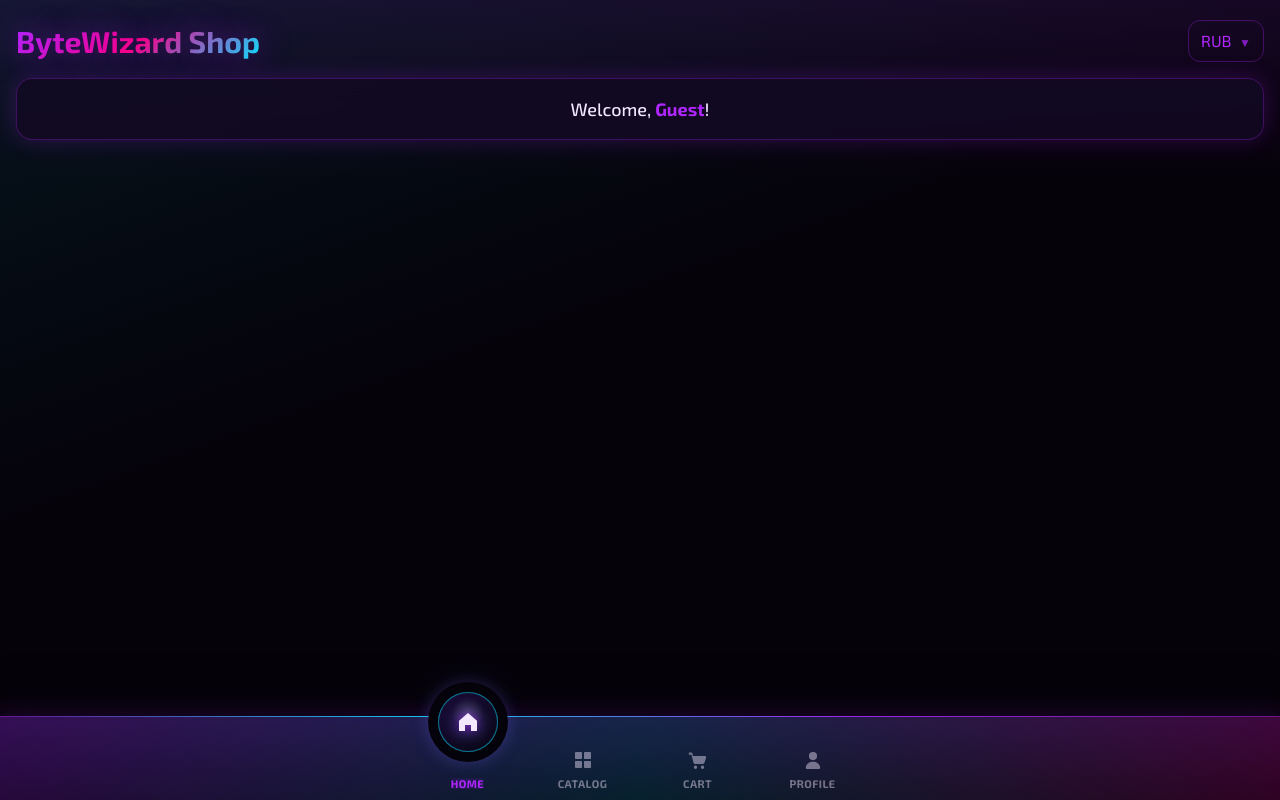
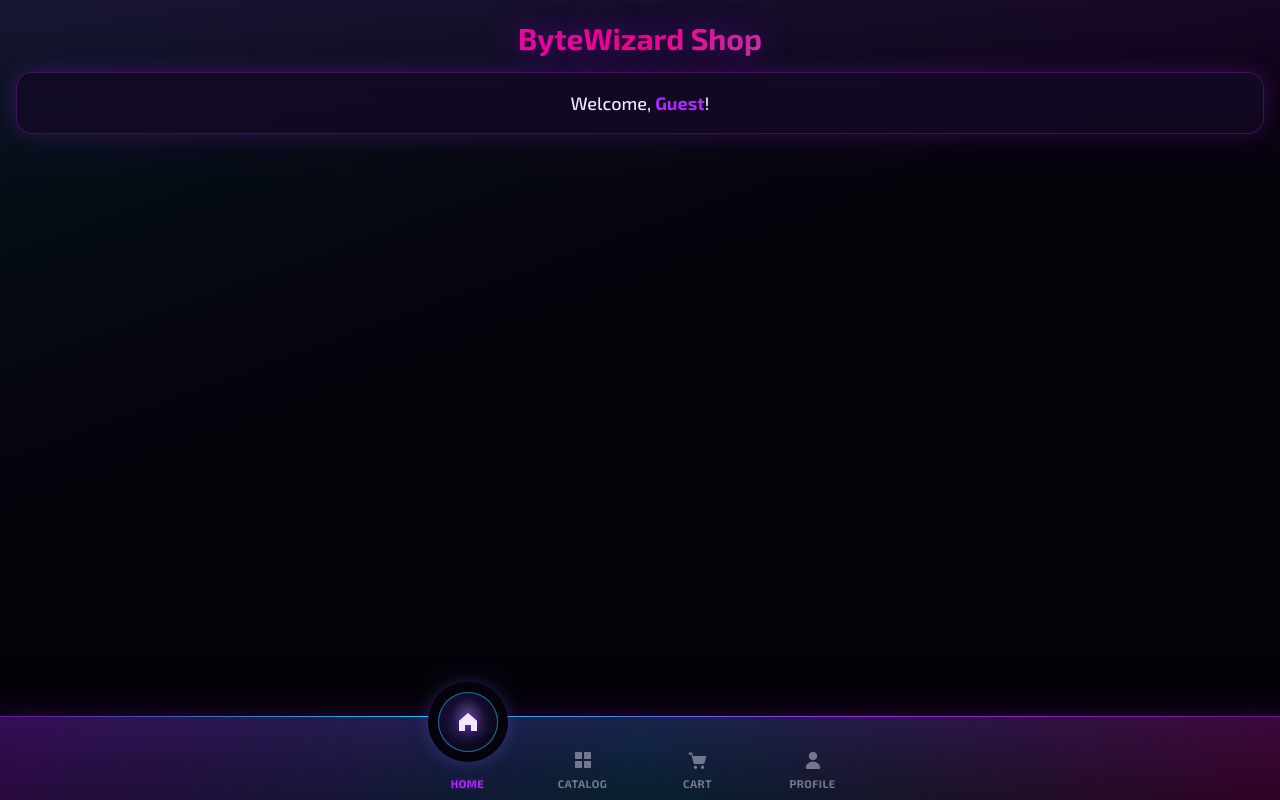
Before and after one commit to DaniilGavrin/shop-tg, a Next.js app: page /en in a window 1280 px wide. Built offline with nearby package versions, Linux system fonts and the light colour scheme; no server answers.

Commit message:
Change Name to Center and remove currency change to main

```diff
--- a/app/components/HomeIntro.tsx
+++ b/app/components/HomeIntro.tsx
@@ -5,14 +5,9 @@ import { useTranslation } from '../lib/i18n/useTranslation';
 import type { TelegramUser } from '../types/telegram';
 import { getDisplayTelegramUser } from '../lib/telegram';
 
-type HomeIntroProps = {
-  // Пропсы больше не нужны — данные грузятся отдельно
-};
-
-export function HomeIntro({}: HomeIntroProps) {
+export function HomeIntro() {
   const { t } = useTranslation();
   const [user, setUser] = useState<TelegramUser | null>(null);
-  const [currency] = useState('RUB');
 
   useEffect(() => {
     setUser(getDisplayTelegramUser());
@@ -27,26 +22,10 @@ export function HomeIntro({}: HomeIntroProps) {
   }
 
   return (
-    <header>
-      {/* 🔝 Верхняя строка: Заголовок + Валюта */}
-      <div className="flex items-center justify-between gap-4">
-        <h1 className="text-3xl font-bold text-gradient-neon">ByteWizard Shop</h1>
+    <header className="text-center">
+      <h1 className="text-3xl font-bold text-gradient-neon">ByteWizard Shop</h1>
 
-        <button
-          type="button"
-          className="
-            shrink-0 rounded-xl border border-[rgba(176,38,255,0.3)]
-            px-3 py-2 text-sm font-semibold text-[var(--neon-purple)]
-            transition hover:border-[var(--neon-pink)] hover:text-[var(--neon-pink)]
-            active:scale-[0.98]
-          "
-        >
-          {currency} <span className="ml-1 text-xs opacity-70">▼</span>
-        </button>
-      </div>
-
-      {/* 👋 Карточка приветствия */}
-      <p className="mt-4 rounded-2xl border border-[rgba(176,38,255,0.28)] bg-[var(--bg-surface-glass)] px-5 py-4 text-center text-lg font-medium shadow-[0_0_22px_rgba(176,38,255,0.22)] backdrop-blur-md">
+      <p className="mt-4 rounded-2xl border border-[rgba(176,38,255,0.28)] bg-[var(--bg-surface-glass)] px-5 py-4 text-lg font-medium shadow-[0_0_22px_rgba(176,38,255,0.22)] backdrop-blur-md">
         {t.home.welcome},{' '}
         <span className="font-bold text-[var(--neon-purple)]">{user.first_name}</span>!
       </p>
```
